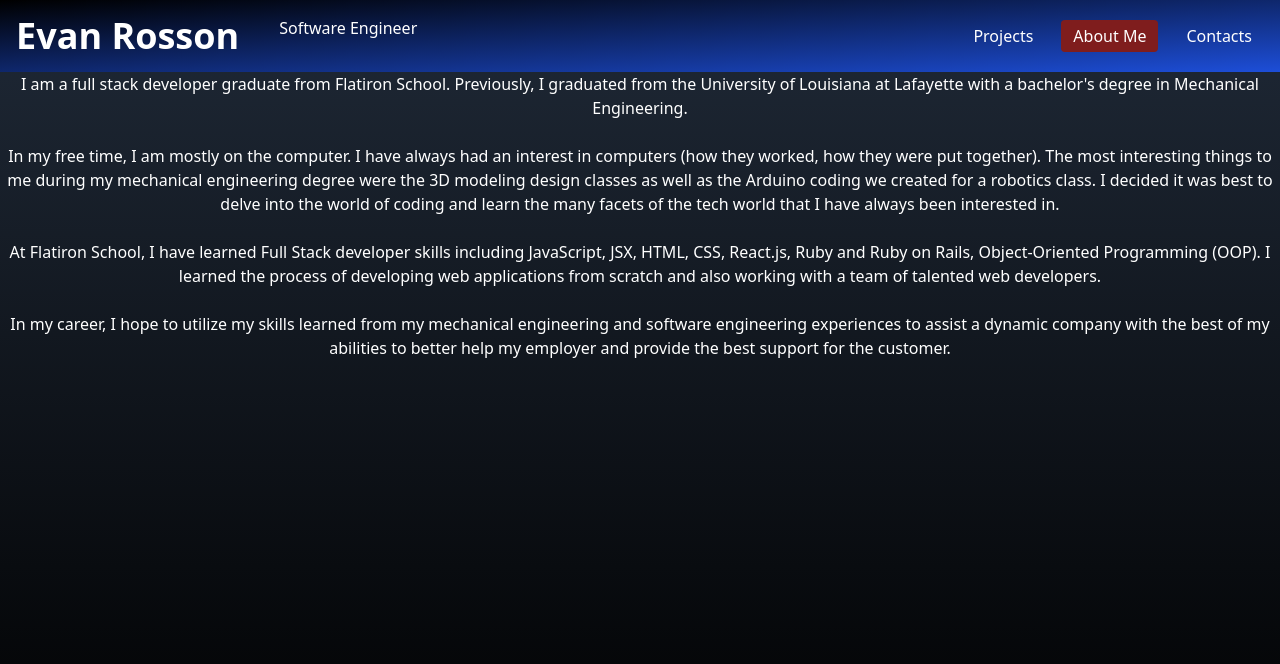
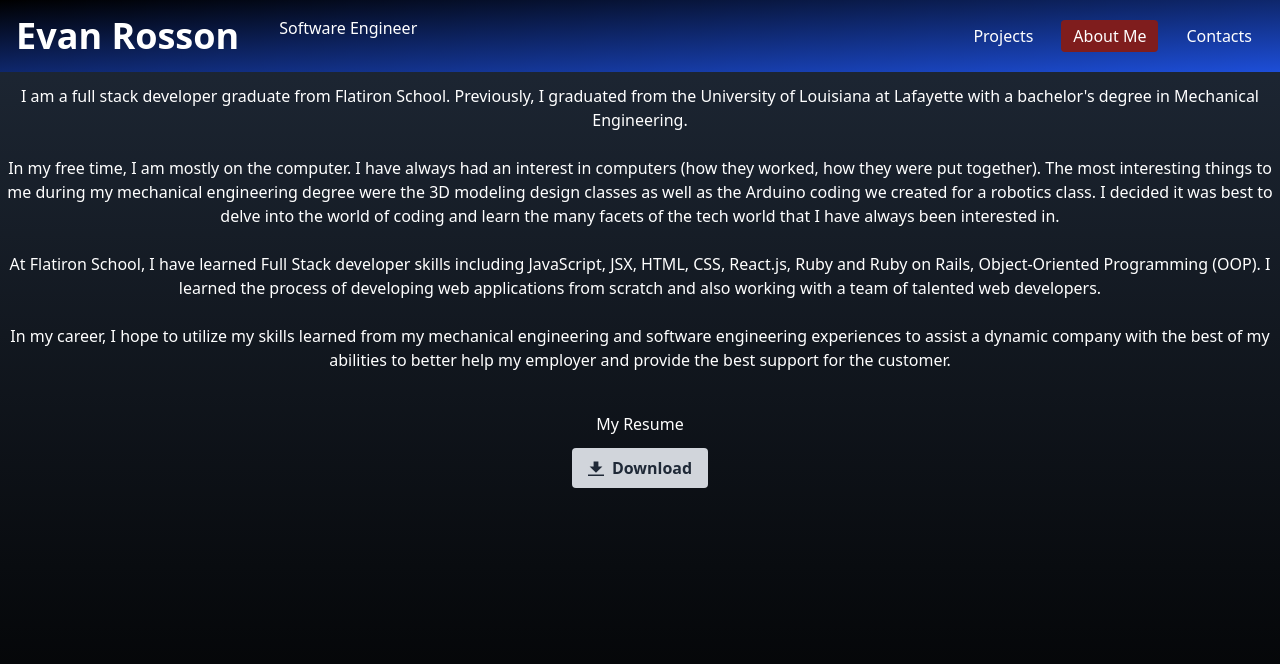
Before and after one commit to rossonevan/my-portfolio, a React (Create React App) app: page /me in a window 1280 px wide. Shown: the top 664 px of the page. Built offline with nearby package versions, Linux system fonts and the light colour scheme.

Commit message:
Added Resume

```diff
--- a/src/components/About.js
+++ b/src/components/About.js
@@ -1,9 +1,10 @@
-
+import resume from '../assets/resume.pdf';
 
 
 function About () {
     return (
-        <div className="text-white text-center">
+        <>
+            <div className="text-white text-center mt-3">
                 <h1>I am a full stack developer graduate from Flatiron School. Previously, I graduated from the University of Louisiana at Lafayette with a bachelor's degree in Mechanical Engineering.</h1>
                 <br></br>
                 <h1>In my free time, I am mostly on the computer. I have always had an interest in computers (how they worked, how they were put together). The most interesting things to me during my mechanical engineering degree were the 3D modeling design classes as well as the Arduino coding we created for a robotics class. I decided it was best to delve into the world of coding and learn the many facets of the tech world that I have always been interested in.</h1>
@@ -12,6 +13,14 @@
                 <br></br>
                 <h1>In my career, I hope to utilize my skills learned from my mechanical engineering and software engineering experiences to assist a dynamic company with the best of my abilities to better help my employer and provide the best support for the customer.</h1>
             </div>
+            <div className="text-center pb-10 pt-10">
+                <h1 className='text-white mb-3'>My Resume</h1>
+                <button class="bg-gray-300 hover:bg-gray-400 text-gray-800 font-bold py-2 px-4 rounded inline-flex items-center">
+                    <svg class="fill-current w-4 h-4 mr-2" xmlns="http://www.w3.org/2000/svg" viewBox="0 0 20 20"><path d="M13 8V2H7v6H2l8 8 8-8h-5zM0 18h20v2H0v-2z"/></svg>
+                    <a href={resume}>Download</a>
+                </button>
+            </div>
+        </>
     )
 }
 
--- a/src/components/Contact.js
+++ b/src/components/Contact.js
@@ -3,7 +3,7 @@
 function Contact () {
     return (
         <div className="text-center text-white">
-                <h1>Contact Me!</h1>
+                <h1 className="mt-4">Contact Me!</h1>
                 <p>
                     Email: <a href="mailto:rossonevan7281@gmail.com">rossonevan7281@gmail.com</a>
                 </p>
```
Also changed, not shown: 2 other files (tests, documents, lock files or other folders). Lines whose indentation alone changed are shown as unchanged.
